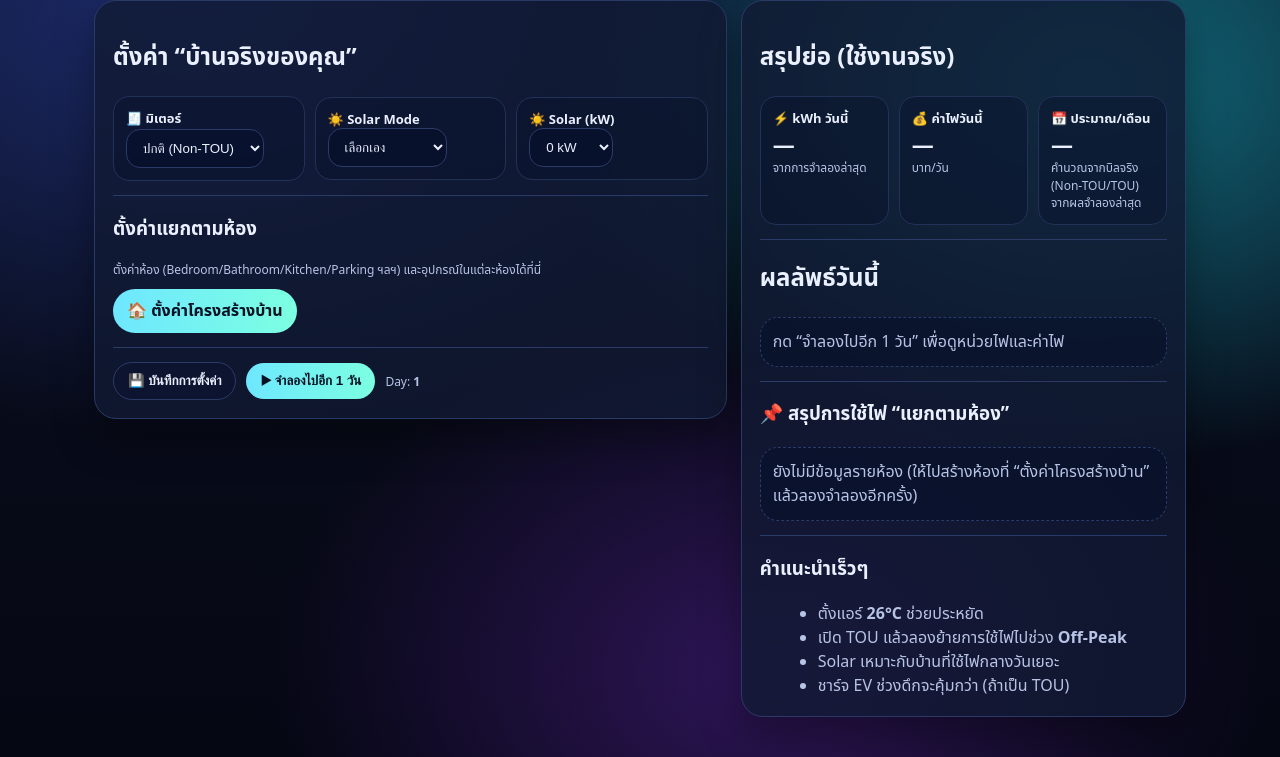
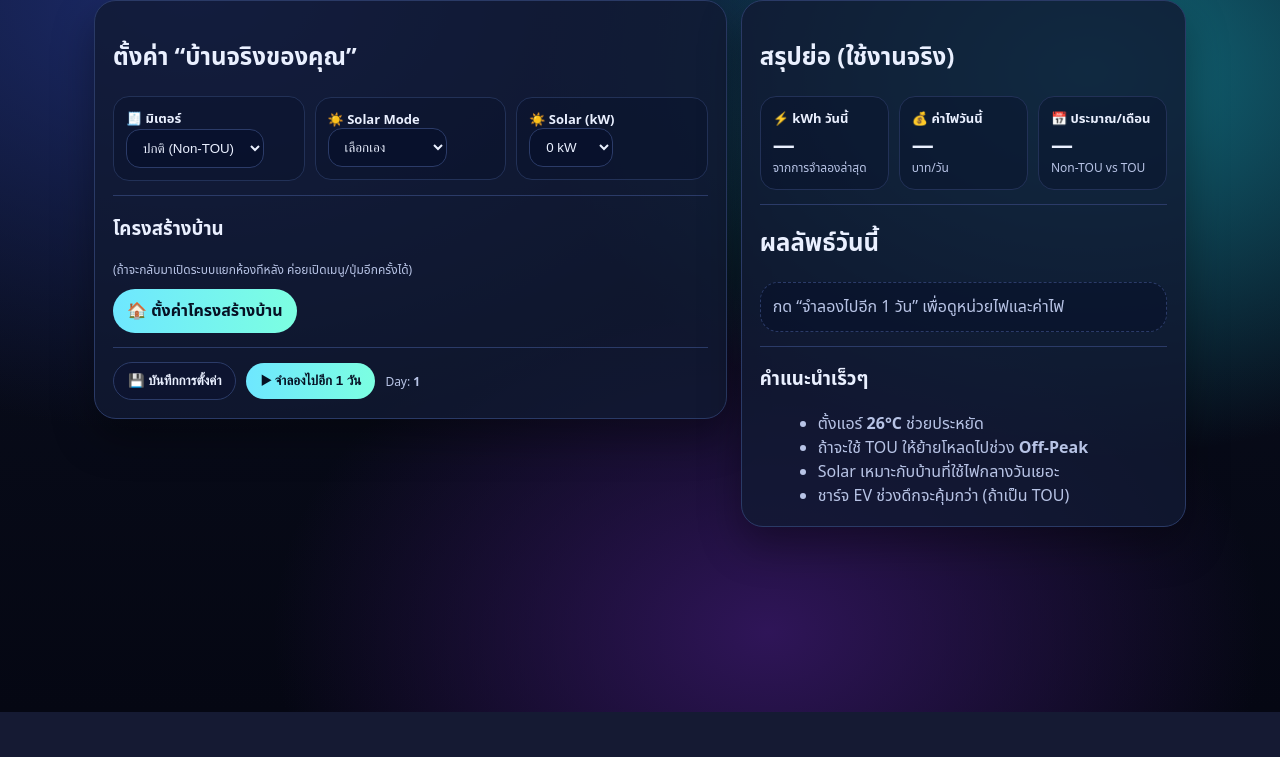
Before and after one commit to apiwatMea/energy-life, a Flask app: page /home in a window 1280 px wide. Shown: the part 88-845 px from the top of the page. After the commit the page ends 800 px from the top, so only its background shows below. Run offline with Flask 3, Linux system fonts and the light colour scheme; the visitor is signed in with stand-in values (Sample User, id 1); data comes from the database, SQL or seed files in the repository; data that the repository does not hold is empty.

Commit message:
Update home.html

```diff
--- a/templates/home.html
+++ b/templates/home.html
@@ -67,17 +67,14 @@
 
       <div class="divider"></div>
 
-      <h3>ตั้งค่าแยกตามห้อง</h3>
+      <!-- ✅ เหลือแค่ “ตั้งค่าโครงสร้างบ้าน” (ตัดตั้งค่าแยกห้องออกก่อนตามที่ขอ) -->
+      <h3>โครงสร้างบ้าน</h3>
       <div class="muted small">
-        ตั้งค่าห้อง (Bedroom/Bathroom/Kitchen/Parking ฯลฯ) และอุปกรณ์ในแต่ละห้องได้ที่นี่
+        (ถ้าจะกลับมาเปิดระบบแยกห้องทีหลัง ค่อยเปิดเมนู/ปุ่มอีกครั้งได้)
       </div>
-
-      <!-- ✅ เอาปุ่ม “ตั้งค่าอุปกรณ์แยกตามห้อง” ออกตามที่สั่ง -->
       <div class="row gap mt2">
         <a class="btn primary" href="{{ url_for('house_setup') }}">🏠 ตั้งค่าโครงสร้างบ้าน</a>
       </div>
-
-      <!-- (ส่วนสถานะห้องของคุณ ถ้ามี template เดิมอยู่แล้ว ให้คงไว้ตามของคุณได้เลย) -->
 
       <div class="divider"></div>
 
@@ -105,8 +102,7 @@
         <div class="mini">
           <div class="mini-title">📅 ประมาณ/เดือน</div>
           <div class="big" id="statCostMonth">—</div>
-          <!-- ✅ เปลี่ยนจาก “วันนี้×30” เป็น hint สำหรับ compare -->
-          <div class="muted small" id="statCostMonthHint">คำนวณจากบิลจริง (Non-TOU/TOU) จากผลจำลองล่าสุด</div>
+          <div class="muted small" id="statCostMonthHint">Non-TOU vs TOU</div>
         </div>
       </div>
 
@@ -119,17 +115,10 @@
 
       <div class="divider"></div>
 
-      <h3>📌 สรุปการใช้ไฟ “แยกตามห้อง”</h3>
-      <div class="panel" id="roomsSummary">
-        <div class="muted">ยังไม่มีข้อมูลรายห้อง (ให้ไปสร้างห้องที่ “ตั้งค่าโครงสร้างบ้าน” แล้วลองจำลองอีกครั้ง)</div>
-      </div>
-
-      <div class="divider"></div>
-
       <h3>คำแนะนำเร็วๆ</h3>
       <ul class="tips">
         <li>ตั้งแอร์ <b>26°C</b> ช่วยประหยัด</li>
-        <li>เปิด TOU แล้วลองย้ายการใช้ไฟไปช่วง <b>Off-Peak</b></li>
+        <li>ถ้าจะใช้ TOU ให้ย้ายโหลดไปช่วง <b>Off-Peak</b></li>
         <li>Solar เหมาะกับบ้านที่ใช้ไฟกลางวันเยอะ</li>
         <li>ชาร์จ EV ช่วงดึกจะคุ้มกว่า (ถ้าเป็น TOU)</li>
       </ul>
```
